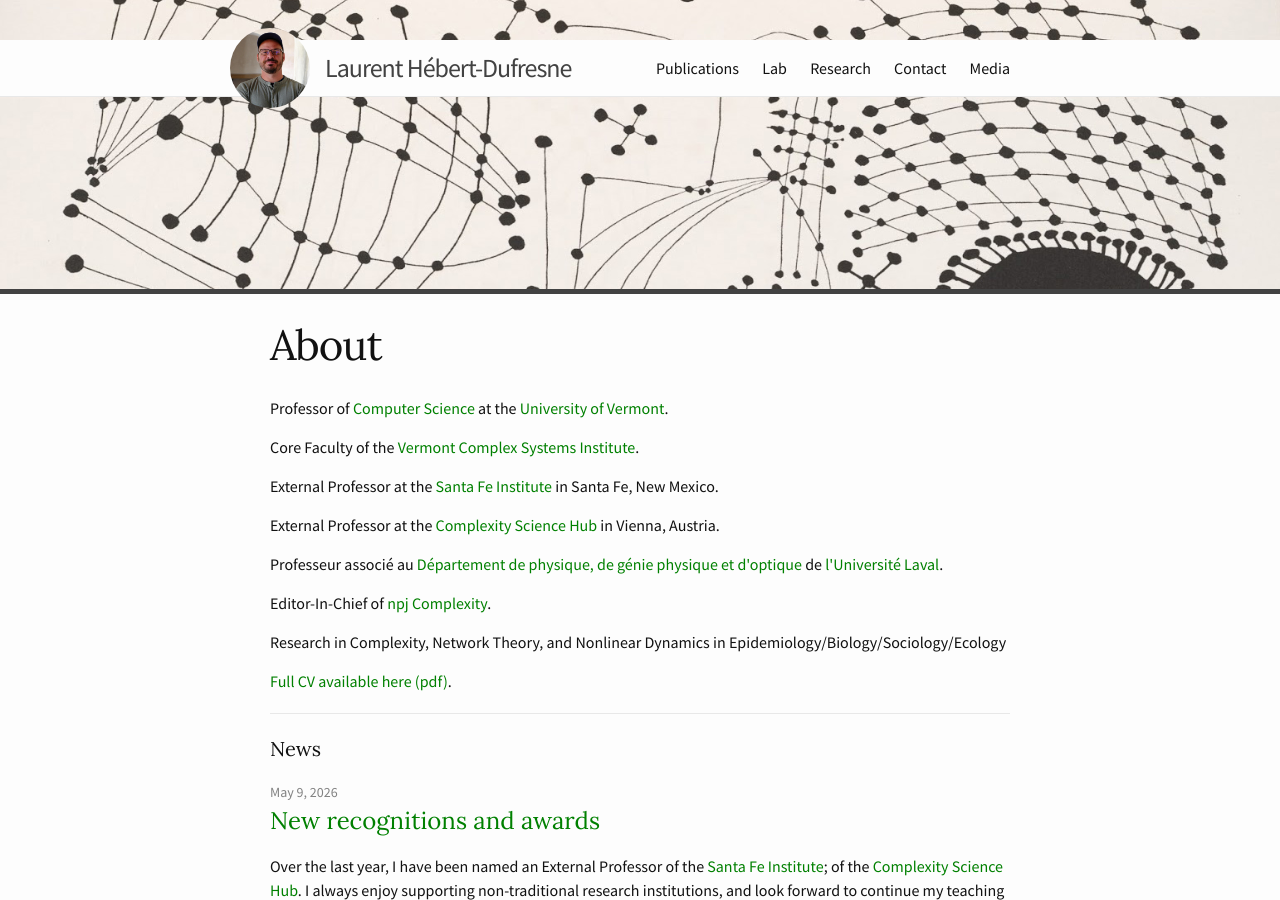
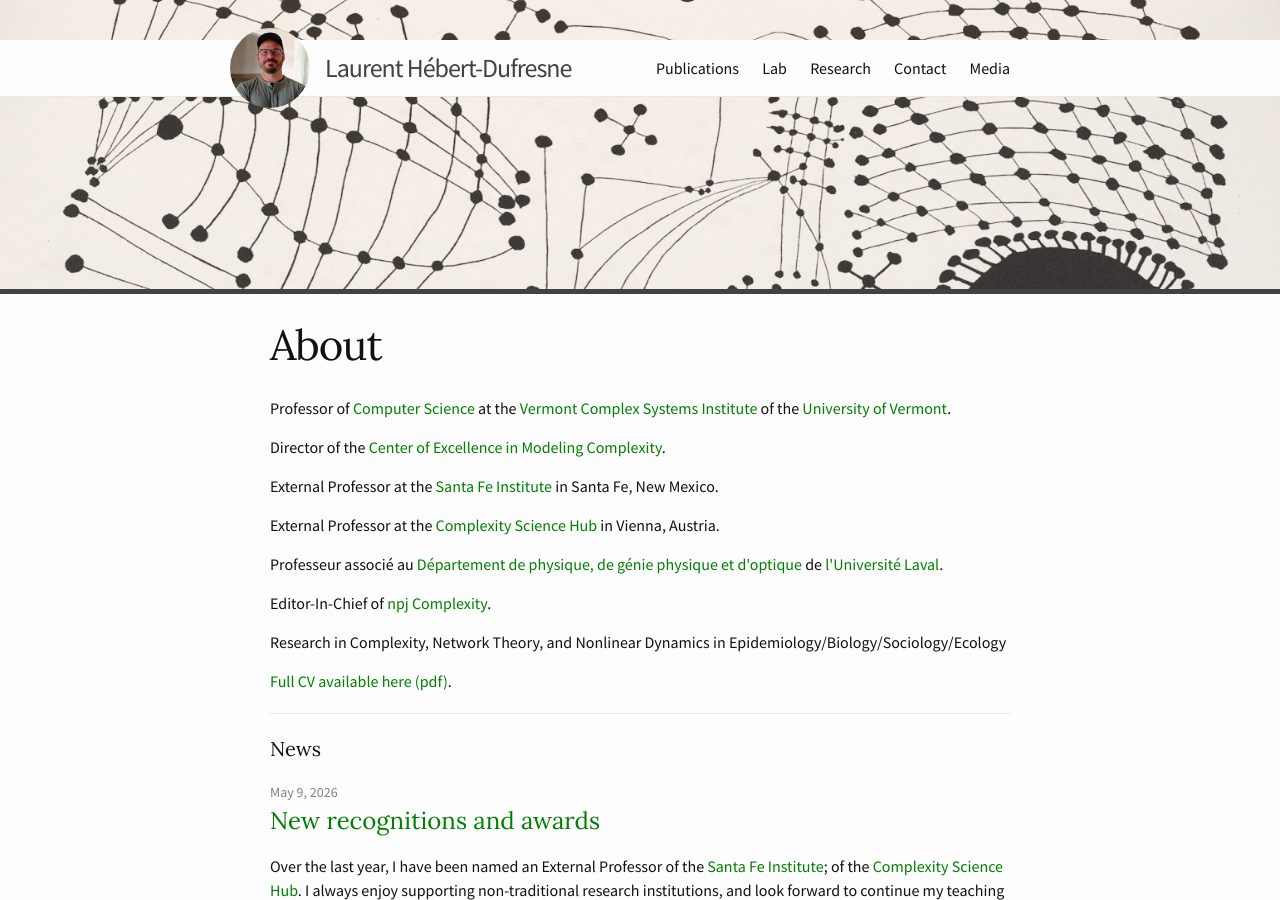
Before and after one commit to laurenthebertdufresne/laurenthebertdufresne.github.io, a Jekyll site: the page built from index.html, in a window 1280 px wide and 900 px high. Built offline with Jekyll 4.4.1, drawn with Linux system fonts in a browser that asks for light colours; the list of posts is cut into pages by our own code.

Commit message:
Adding CoE

```diff
--- a/index.html
+++ b/index.html
@@ -9,9 +9,9 @@ layout: default
     <h1 class="post-title">About</h1>
   </header>
 
-    <p>Professor of <a href="https://www.uvm.edu/cems/cs/" target="_blank">Computer Science</a> at the <a href="https://www.uvm.edu/" target="_blank">University of Vermont</a>.</p>
+    <p>Professor of <a href="https://www.uvm.edu/cems/cs/" target="_blank">Computer Science</a> at the <a href="https://vermontcomplexsystems.org/" target="_blank">Vermont Complex Systems Institute</a> of the <a href="https://www.uvm.edu/" target="_blank">University of Vermont</a>.</p>
 
-    <p>Core Faculty of the <a href="https://vermontcomplexsystems.org/" target="_blank">Vermont Complex Systems Institute</a>.</p>
+    <p>Director of the <a href="https://vermontcomplexsystems.org/research/modeling-complexity/" target="_blank">Center of Excellence in Modeling Complexity</a>.</p>
 
     <p>External Professor at the <a href="https://santafe.edu/" target="_blank">Santa Fe Institute</a> in Santa Fe, New Mexico.</p>
 
```
